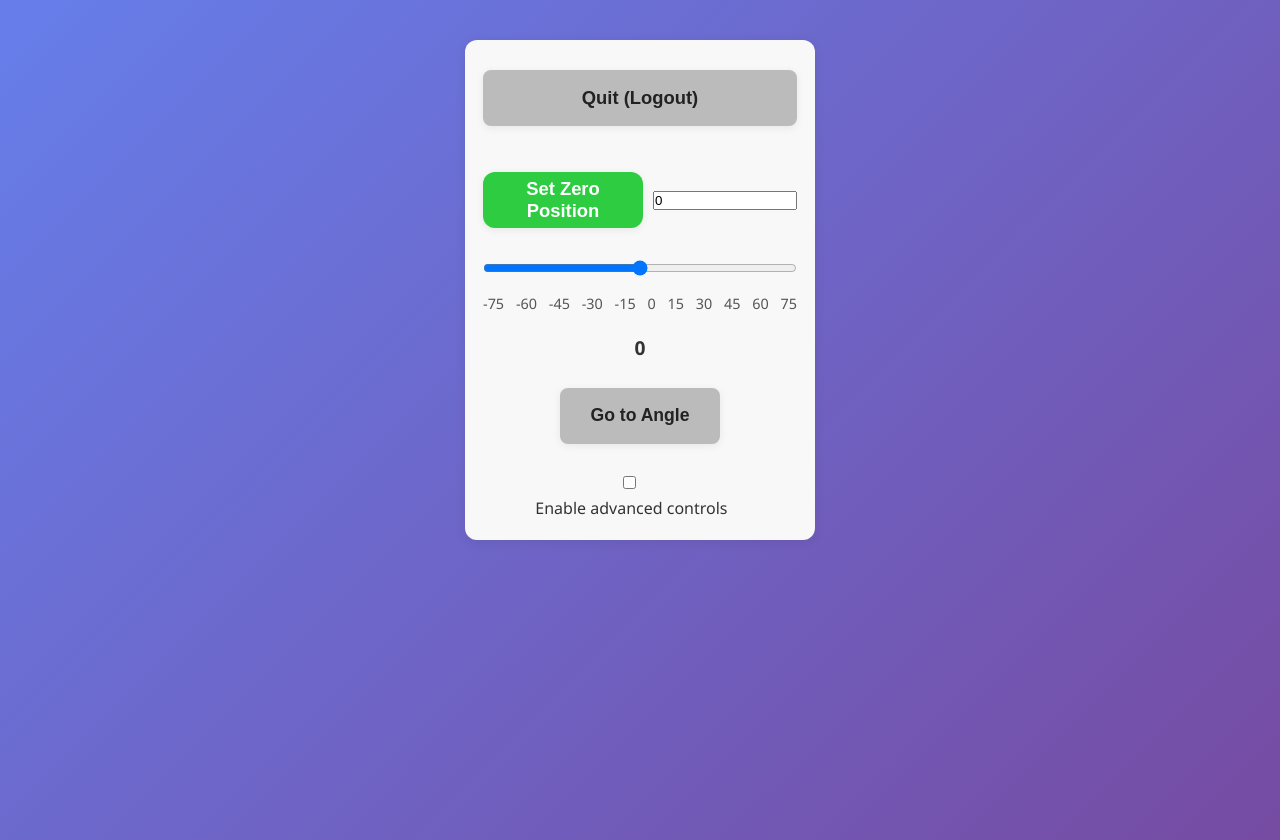
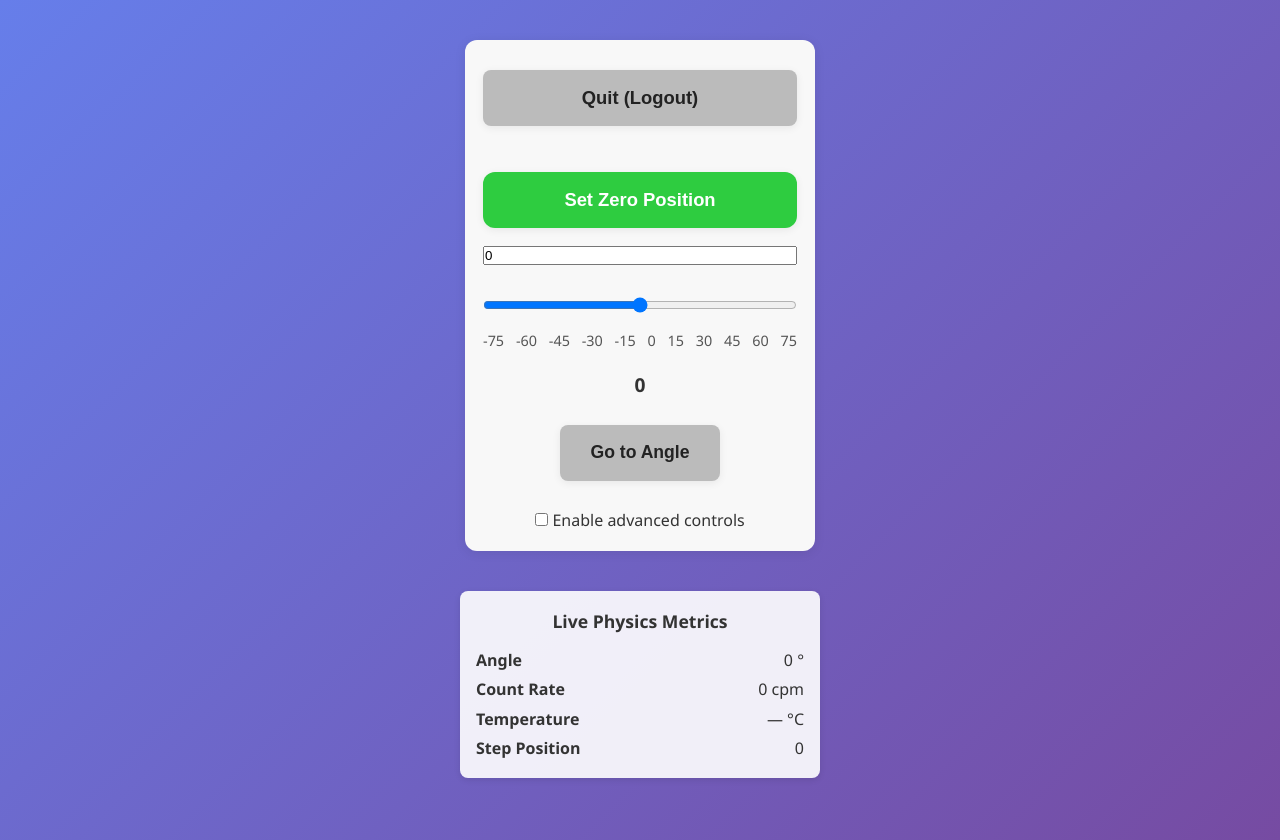
Before and after one commit to kris15kirov/muon-telescope-project, a Django app: page /control/ in a window 1280 px wide. Run offline with Django 4.2, Linux system fonts and the light colour scheme; the visitor is signed in with stand-in values (Sample User, id 1).

Commit message:
Refactor metrics UI, improve input layout, update ALLOWED_HOSTS, and fix flake8 config for development

```diff
--- a/control/templates/control/control.html
+++ b/control/templates/control/control.html
@@ -24,7 +24,31 @@
         .muon-panel input,
         .muon-panel select {
             margin: 6px 0;
-            width: 90%;
+        }
+
+        /* Only apply full width to single-col rows */
+        .muon-panel.single-col .btn,
+        .muon-panel.single-col input,
+        .muon-panel.single-col select {
+            width: 100%;
+        }
+
+        .muon-panel .row,
+        .muon-panel .centered-group,
+        .muon-panel .stepper-controls {
+            display: -webkit-flex;
+            display: flex;
+            -webkit-flex-wrap: wrap;
+            flex-wrap: wrap;
+            gap: 6px;
+        }
+
+        .muon-panel .row>*,
+        .muon-panel .centered-group>*,
+        .muon-panel .stepper-controls>* {
+            -webkit-flex: 1 1 auto;
+            flex: 1 1 auto;
+            min-width: 0;
         }
 
         .muon-panel .row {
@@ -97,10 +121,10 @@
 <body>
     <div class="muon-panel">
         <!-- Basic controls for all users -->
-        <div class="row" style="justify-content: center;">
+        <div class="row single-col" style="justify-content: center;">
             <form action="{% url 'logout' %}" method="post" style="width:100%; margin-bottom:1rem;">
                 {% csrf_token %}
-                <button type="submit" class="btn-gray" style="width:100%;">Quit (Logout)</button>
+                <button type="submit" class="btn-gray">Quit (Logout)</button>
             </form>
         </div>
         <div class="centered-group">
@@ -137,25 +161,50 @@
             </div>
             <h3 style="width:100%;text-align:center;margin:10px 0 0 0;">Stepper Control</h3>
             <div class="centered-group stepper-controls" id="manual-stepper-controls">
-                <input type="number" id="step-count" placeholder="Steps" min="-100000" max="100000" value="20"> <span
-                    style="margin-left:4px;">(steps)</span>
+                <div class="field-group">
+                    <label for="step-count">
+                        <input type="number" id="step-count" placeholder="Steps" min="-100000" max="100000" value="20">
+                        <span class="unit">(steps)</span>
+                    </label>
+                </div>
                 <button class="btn-gray" id="set-step-period-btn">Set Step Period</button>
             </div>
             <div class="centered-group stepper-controls" id="manual-stepper-period">
-                <input type="number" id="step-period" placeholder="Step Period (ms)" min="1" max="1000" value="2"> <span
-                    style="margin-left:4px;">(ms)</span>
+                <div class="field-group">
+                    <label for="step-period">
+                        <input type="number" id="step-period" placeholder="Step Period (ms)" min="1" max="1000"
+                            value="2">
+                        <span class="unit">(ms)</span>
+                    </label>
+                </div>
                 <button class="btn-gray" id="do-steps-btn">Do steps</button>
-            </div>
-            <div class="centered-group stepper-controls" id="pwm-stepper-controls">
-                <input type="checkbox" id="pwm-toggle">
-                <label for="pwm-toggle" style="margin:0 8px 0 4px;">Smooth (PWM) stepping</label>
-                <input type="number" id="pwm-frequency" placeholder="PWM Frequency (Hz)" min="1" max="2000" value="500"
-                    style="width:90px;"> <span style="margin-left:4px;">(Hz)</span>
-                <button class="btn-green" id="do-steps-pwm-btn">Do steps (PWM)</button>
+                <label for="pwm-checkbox" style="margin-left:8px;">
+                    <input type="checkbox" id="pwm-checkbox"> Smooth (PWM) stepping
+                </label>
+                <div class="field-group">
+                    <label for="pwm-frequency">
+                        <input type="number" id="pwm-frequency" min="1" max="1000" value="500">
+                        <span class="unit">(Hz)</span>
+                    </label>
+                </div>
+                <button id="do-steps-pwm-btn" class="btn btn-success">Do steps (PWM)</button>
             </div>
         </div>
         {% endif %}
     </div>
+    <section class="metrics" aria-live="polite">
+        <h2 class="metrics__title">Live Physics Metrics</h2>
+        <dl class="metrics__list">
+            <dt class="metrics__label">Angle</dt>
+            <dd class="metrics__value" id="m-angle">0&nbsp;&deg;</dd>
+            <dt class="metrics__label">Count Rate</dt>
+            <dd class="metrics__value" id="m-rate">0&nbsp;cpm</dd>
+            <dt class="metrics__label">Temperature</dt>
+            <dd class="metrics__value" id="m-temp">—&nbsp;&deg;C</dd>
+            <dt class="metrics__label">Step Position</dt>
+            <dd class="metrics__value" id="m-pos">0</dd>
+        </dl>
+    </section>
     <script src="{% static 'script.js' %}"></script>
 </body>
 
--- a/frontend/static/script.js
+++ b/frontend/static/script.js
@@ -4,6 +4,14 @@
 const DEBUG = false;
 function logError(...args) {
     if (DEBUG) console.error(...args);
+}
+
+function showMessage(level, msg) {
+    const m = document.createElement('div');
+    m.classList.add('flash', level);
+    m.textContent = msg;
+    document.body.appendChild(m);
+    setTimeout(() => m.remove(), 4000);
 }
 
 class MotorController {
@@ -424,6 +432,24 @@
 
             if (response.ok) {
                 this.updateStatusDisplay(data.motor);
+                // Support both top-level and nested 'motor' keys for metrics
+                const metrics = data.motor || data;
+                if (metrics.angle !== undefined) {
+                    const angleEl = document.getElementById('m-angle');
+                    if (angleEl) angleEl.textContent = metrics.angle + ' °';
+                }
+                if (metrics.count_rate !== undefined) {
+                    const rateEl = document.getElementById('m-rate');
+                    if (rateEl) rateEl.textContent = metrics.count_rate + ' cpm';
+                }
+                if (metrics.temperature !== undefined) {
+                    const tempEl = document.getElementById('m-temp');
+                    if (tempEl) tempEl.textContent = metrics.temperature.toFixed(1) + ' °C';
+                }
+                if (metrics.step_position !== undefined) {
+                    const posEl = document.getElementById('m-pos');
+                    if (posEl) posEl.textContent = metrics.step_position;
+                }
             }
         } catch (error) {
             logError('Error updating status:', error);
--- a/frontend/static/style.css
+++ b/frontend/static/style.css
@@ -502,3 +502,156 @@
 .btn-gray:hover {
     background-color: #999;
 }
+
+.stepper-pwm-controls {
+    display: -webkit-flex;
+    display: -ms-flexbox;
+    display: flex;
+    flex-wrap: wrap;
+    align-items: center;
+    gap: 0.5rem;
+    margin-top: 1rem;
+    width: 100%;
+    /* NEW: force full width */
+    max-width: 100%;
+    /* NEW: prevent overflow */
+    box-sizing: border-box;
+}
+
+.stepper-pwm-controls>* {
+    position: relative !important;
+    float: none !important;
+    flex-shrink: 0;
+}
+
+.stepper-pwm-controls input[type="number"] {
+    width: 4rem;
+    min-width: 0;
+}
+
+.pwm-frequency {
+    display: flex;
+    align-items: center;
+    gap: 0.25rem;
+}
+
+#do-steps-pwm-btn {
+    min-width: 120px;
+    /* Match other buttons */
+    width: auto;
+    max-width: 100%;
+}
+
+.muon-panel .stepper-controls {
+    display: -webkit-flex;
+    display: flex;
+    -webkit-flex-wrap: wrap;
+    flex-wrap: wrap;
+    gap: 8px;
+    box-sizing: border-box;
+}
+
+.muon-panel .stepper-controls>* {
+    -webkit-flex: 1 1 auto;
+    flex: 1 1 auto;
+    min-width: 0;
+}
+
+:root {
+    --spacing-xs: 4px;
+    --spacing-sm: 8px;
+    --color-panel-bg: #f8f8f8;
+    --color-primary: #2ecc40;
+}
+
+.metrics {
+    background: rgba(255, 255, 255, 0.9);
+    border-radius: 8px;
+    padding: 16px;
+    margin: 24px auto;
+    max-width: 360px;
+    box-shadow: 0 2px 6px rgba(0, 0, 0, 0.1);
+}
+
+.metrics__title {
+    margin: 0 0 12px;
+    font-size: 1.1rem;
+    text-align: center;
+}
+
+.metrics__list {
+    display: grid;
+    grid-template-columns: 1fr 1fr;
+    gap: var(--spacing-xs) var(--spacing-sm);
+    align-items: center;
+    margin: 0;
+    padding: 0;
+}
+
+.metrics__label {
+    font-weight: bold;
+    text-align: left;
+    margin: 0;
+}
+
+.metrics__value {
+    text-align: right;
+    margin: 0;
+}
+
+.row.centered {
+    justify-content: center;
+}
+
+.field-group {
+    display: -webkit-inline-flex;
+    display: inline-flex;
+    align-items: center;
+    gap: 6px;
+    margin-bottom: 8px;
+}
+
+.field-group input {
+    flex: 0 1 auto;
+    min-width: 50px;
+    width: auto;
+}
+
+.field-group .unit {
+    font-size: 0.9em;
+    color: #444;
+    white-space: nowrap;
+}
+
+.field-group input[type="number"],
+.metrics dd input[type="number"] {
+    width: 4ch;
+    min-width: 0;
+    box-sizing: border-box;
+}
+
+.field-group input[type="number"] {
+    width: auto !important;
+}
+
+/* 1. Target the metrics list inside your muon panel */
+.muon-panel section.metrics dl {
+    display: grid !important;
+    grid-template-columns: 1fr auto !important;
+    gap: var(--spacing-xs, 4px) var(--spacing-sm, 8px) !important;
+    align-items: center !important;
+    margin: 0 !important;
+    padding: 0 !important;
+}
+
+/* 2. Reset default dt/dd margins so they hug your grid cells */
+.muon-panel section.metrics dl dt,
+.muon-panel section.metrics dl dd {
+    margin: 0 !important;
+    padding: 0 !important;
+}
+
+/* 3. (Optional) Give your dd a little right-alignment */
+.muon-panel section.metrics dl dd {
+    text-align: right !important;
+}
```
Also changed, not shown: muon_telescope/settings.py (+11 -1 lines), 1 other file.
